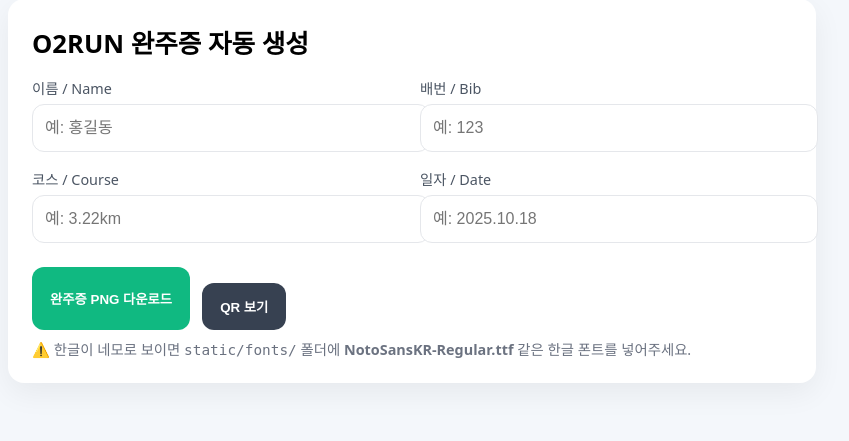
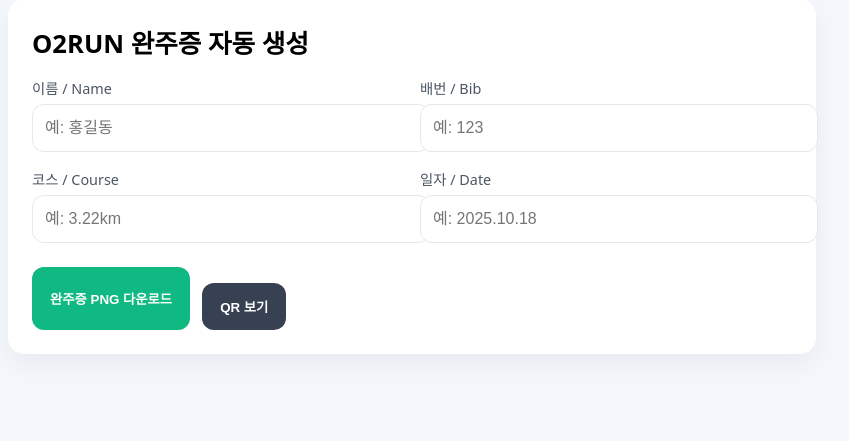
Before and after one commit to jmelody0502/o2run-cert, a Flask app: page / in a window 1280 px wide. Shown: the part 33-474 px from the top of the page, without its empty margins (228-1077 px from the left). Run offline with Flask 3, Linux system fonts and the light colour scheme.

Commit message:
form.html

```diff
--- a/templates/form.html
+++ b/templates/form.html
@@ -45,7 +45,6 @@
           <a href="/qr" class="qr"><button type="button" class="secondary">QR 보기</button></a>
         </div>
       </form>
-      <div class="hint">⚠️ 한글이 네모로 보이면 <code>static/fonts/</code> 폴더에 <b>NotoSansKR-Regular.ttf</b> 같은 한글 폰트를 넣어주세요.</div>
     </div>
   </body>
 </html>
```
